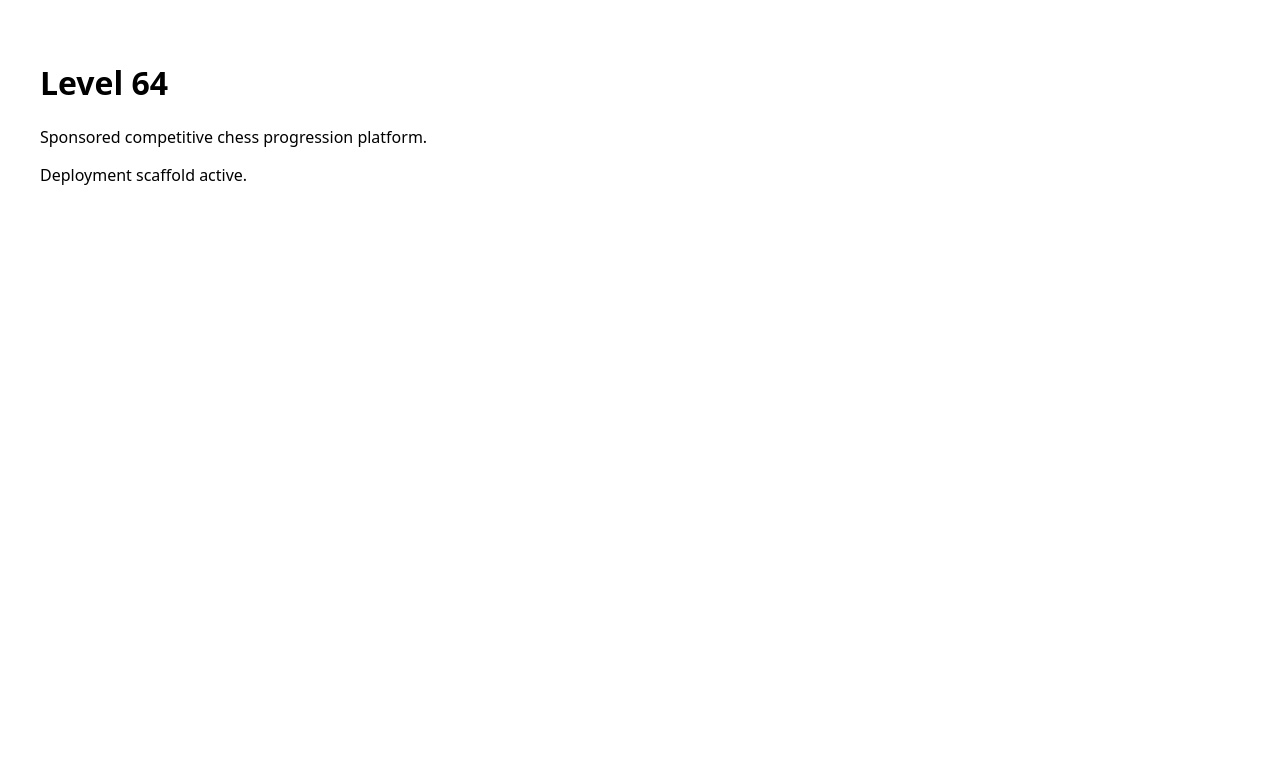
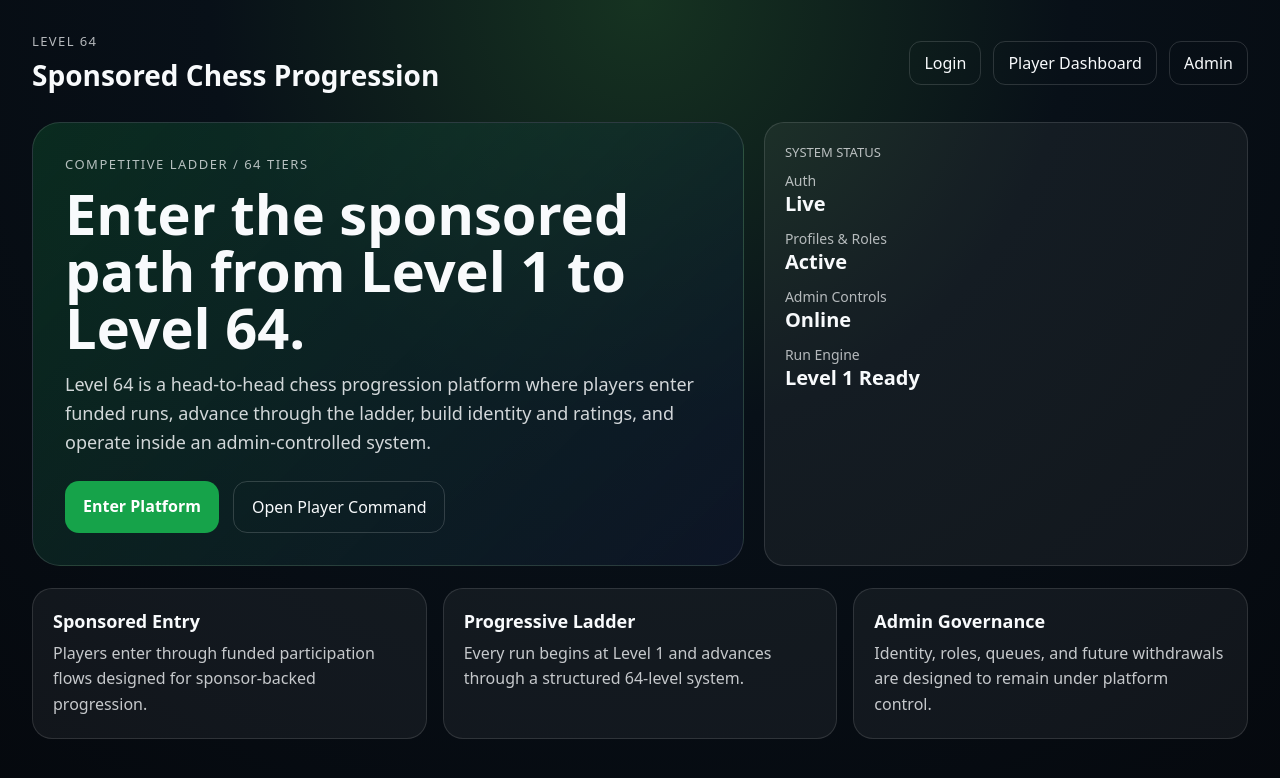
Before and after one commit to fabric9/Level-64, a Next.js app: page / in a window 1280 px wide. Shown: the top 778 px of the page. Built offline with nearby package versions, Linux system fonts and the light colour scheme.

Commit message:
feat: upgrade root homepage with Level 64 landing UI

```diff
--- a/app/page.tsx
+++ b/app/page.tsx
@@ -1,9 +1,156 @@
+import Link from 'next/link';
+
+const cardStyle: React.CSSProperties = {
+  border: '1px solid rgba(255,255,255,0.12)',
+  borderRadius: 20,
+  padding: 20,
+  background: 'rgba(255,255,255,0.05)',
+};
+
 export default function HomePage() {
   return (
-    <main style={{ padding: 40 }}>
-      <h1>Level 64</h1>
-      <p>Sponsored competitive chess progression platform.</p>
-      <p>Deployment scaffold active.</p>
+    <main
+      style={{
+        minHeight: '100vh',
+        padding: 32,
+        background: 'radial-gradient(circle at top, #163321 0%, #081018 40%, #05080d 100%)',
+        color: '#f8fafc',
+      }}
+    >
+      <div style={{ maxWidth: 1240, margin: '0 auto' }}>
+        <header
+          style={{
+            display: 'flex',
+            justifyContent: 'space-between',
+            alignItems: 'center',
+            gap: 16,
+            marginBottom: 28,
+            flexWrap: 'wrap',
+          }}
+        >
+          <div>
+            <div style={{ fontSize: 13, opacity: 0.72, letterSpacing: 1.4 }}>LEVEL 64</div>
+            <div style={{ fontSize: 28, fontWeight: 800, marginTop: 6 }}>Sponsored Chess Progression</div>
+          </div>
+          <nav style={{ display: 'flex', gap: 12, flexWrap: 'wrap' }}>
+            <Link href="/login" style={{ color: '#f8fafc', textDecoration: 'none', padding: '10px 14px', border: '1px solid rgba(255,255,255,0.14)', borderRadius: 12 }}>
+              Login
+            </Link>
+            <Link href="/dashboard" style={{ color: '#f8fafc', textDecoration: 'none', padding: '10px 14px', border: '1px solid rgba(255,255,255,0.14)', borderRadius: 12 }}>
+              Player Dashboard
+            </Link>
+            <Link href="/admin" style={{ color: '#f8fafc', textDecoration: 'none', padding: '10px 14px', border: '1px solid rgba(255,255,255,0.14)', borderRadius: 12 }}>
+              Admin
+            </Link>
+          </nav>
+        </header>
+
+        <section
+          style={{
+            display: 'grid',
+            gridTemplateColumns: '1.25fr 0.85fr',
+            gap: 20,
+            marginBottom: 22,
+          }}
+        >
+          <div
+            style={{
+              border: '1px solid rgba(255,255,255,0.12)',
+              borderRadius: 28,
+              padding: 32,
+              background: 'linear-gradient(135deg, rgba(22,163,74,0.20), rgba(15,23,42,0.78))',
+            }}
+          >
+            <div style={{ fontSize: 13, opacity: 0.72, letterSpacing: 1.5, marginBottom: 12 }}>
+              COMPETITIVE LADDER / 64 TIERS
+            </div>
+            <h1 style={{ fontSize: 56, lineHeight: 1.02, margin: '0 0 14px' }}>
+              Enter the sponsored path from Level 1 to Level 64.
+            </h1>
+            <p style={{ fontSize: 18, lineHeight: 1.6, opacity: 0.84, maxWidth: 760, margin: 0 }}>
+              Level 64 is a head-to-head chess progression platform where players enter funded runs,
+              advance through the ladder, build identity and ratings, and operate inside an admin-controlled system.
+            </p>
+
+            <div style={{ display: 'flex', gap: 14, marginTop: 24, flexWrap: 'wrap' }}>
+              <Link
+                href="/login"
+                style={{
+                  textDecoration: 'none',
+                  background: '#16a34a',
+                  color: '#fff',
+                  padding: '14px 18px',
+                  borderRadius: 14,
+                  fontWeight: 800,
+                }}
+              >
+                Enter Platform
+              </Link>
+              <Link
+                href="/dashboard"
+                style={{
+                  textDecoration: 'none',
+                  border: '1px solid rgba(255,255,255,0.16)',
+                  color: '#f8fafc',
+                  padding: '14px 18px',
+                  borderRadius: 14,
+                }}
+              >
+                Open Player Command
+              </Link>
+            </div>
+          </div>
+
+          <div style={cardStyle}>
+            <div style={{ fontSize: 13, opacity: 0.72, marginBottom: 10 }}>SYSTEM STATUS</div>
+            <div style={{ display: 'grid', gap: 12 }}>
+              <div>
+                <div style={{ fontSize: 14, opacity: 0.7 }}>Auth</div>
+                <div style={{ fontSize: 20, fontWeight: 700 }}>Live</div>
+              </div>
+              <div>
+                <div style={{ fontSize: 14, opacity: 0.7 }}>Profiles & Roles</div>
+                <div style={{ fontSize: 20, fontWeight: 700 }}>Active</div>
+              </div>
+              <div>
+                <div style={{ fontSize: 14, opacity: 0.7 }}>Admin Controls</div>
+                <div style={{ fontSize: 20, fontWeight: 700 }}>Online</div>
+              </div>
+              <div>
+                <div style={{ fontSize: 14, opacity: 0.7 }}>Run Engine</div>
+                <div style={{ fontSize: 20, fontWeight: 700 }}>Level 1 Ready</div>
+              </div>
+            </div>
+          </div>
+        </section>
+
+        <section
+          style={{
+            display: 'grid',
+            gridTemplateColumns: 'repeat(auto-fit, minmax(240px, 1fr))',
+            gap: 16,
+          }}
+        >
+          <div style={cardStyle}>
+            <div style={{ fontSize: 18, fontWeight: 700, marginBottom: 8 }}>Sponsored Entry</div>
+            <div style={{ opacity: 0.78, lineHeight: 1.6 }}>
+              Players enter through funded participation flows designed for sponsor-backed progression.
+            </div>
+          </div>
+          <div style={cardStyle}>
+            <div style={{ fontSize: 18, fontWeight: 700, marginBottom: 8 }}>Progressive Ladder</div>
+            <div style={{ opacity: 0.78, lineHeight: 1.6 }}>
+              Every run begins at Level 1 and advances through a structured 64-level system.
+            </div>
+          </div>
+          <div style={cardStyle}>
+            <div style={{ fontSize: 18, fontWeight: 700, marginBottom: 8 }}>Admin Governance</div>
+            <div style={{ opacity: 0.78, lineHeight: 1.6 }}>
+              Identity, roles, queues, and future withdrawals are designed to remain under platform control.
+            </div>
+          </div>
+        </section>
+      </div>
     </main>
   );
 }
```
